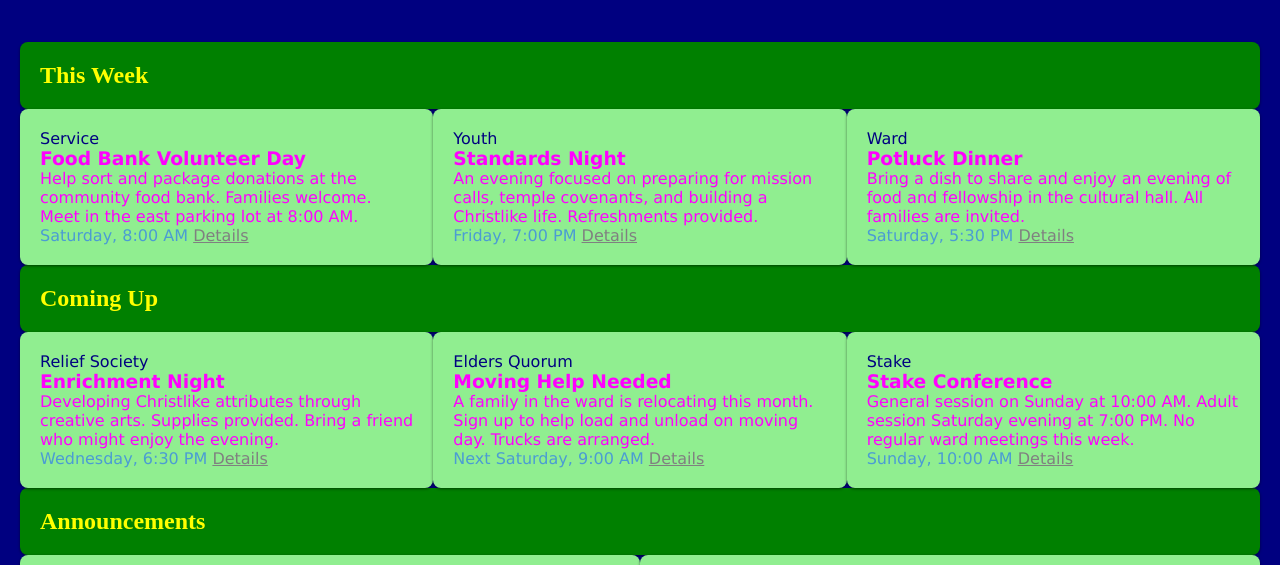
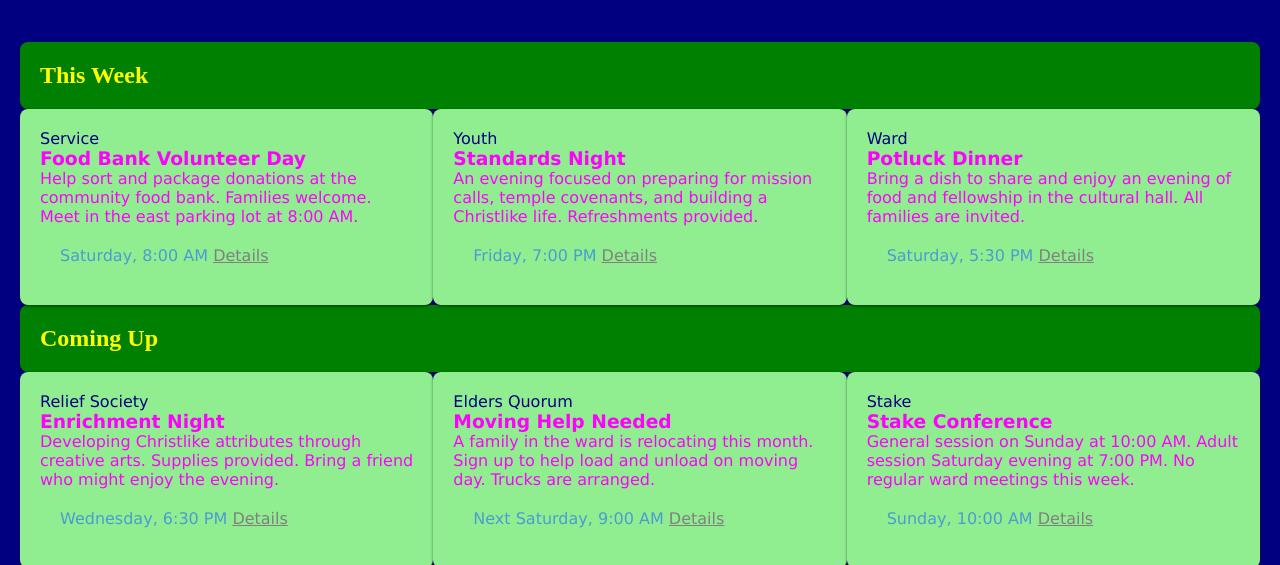
Before and after one commit to DerekJam/wdd331-practice, a plain HTML site: page unit-1/custom-properties/index.html in a window 1280 px wide. Shown: the part 185-750 px from the top of the page. Drawn offline with Linux system fonts and the light colour scheme.

Commit message:
Update styles.css

```diff
--- a/unit-1/custom-properties/styles.css
+++ b/unit-1/custom-properties/styles.css
@@ -177,6 +177,8 @@ body {
     .card-meta {
         /* bottom row: flexbox with space-between */
         /* style the span and link inside here with nesting */
+       color: var(--color-lightblue);
+       padding: var(--space-md);
     }
 }
 
```
